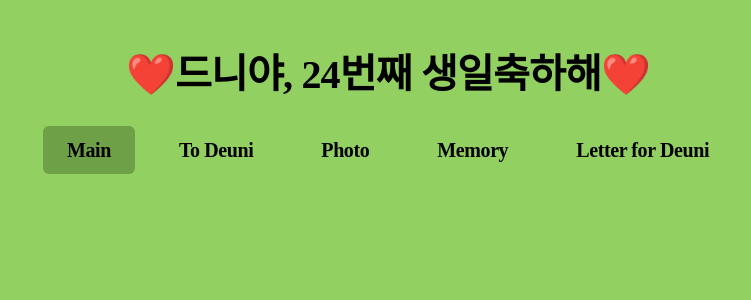
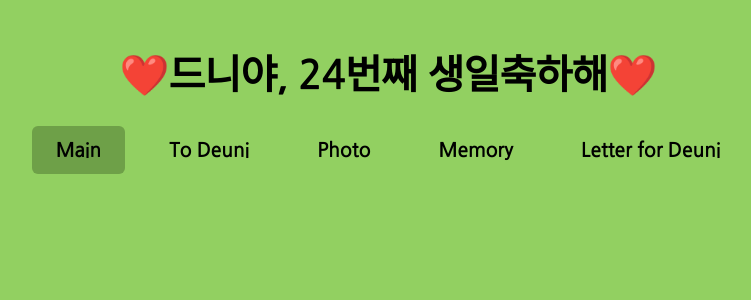
Before and after one commit to osohyun0224/HBD-Deuni-for-Deploy, a Next.js app: page / in a window 1280 px wide. Shown: the top 300 px of the page, without its empty margins (252-1003 px from the left). Built offline with nearby package versions, Linux system fonts and the light colour scheme.

Commit message:
Feat: Nanum+Pen+Script 폰트 적용

```diff
--- a/src/pages/_document.tsx
+++ b/src/pages/_document.tsx
@@ -1,4 +1,4 @@
-import Document, { DocumentContext } from 'next/document'
+import Document, { Html, Head, Main, NextScript, DocumentContext } from 'next/document'
 import { ServerStyleSheet } from 'styled-components'
 
 class MyDocument extends Document {
@@ -27,6 +27,22 @@
       sheet.seal()
     }
   }
+
+  render() {
+    return (
+      <Html>
+        <Head>
+          <link rel="preconnect" href="https://fonts.googleapis.com" />
+          <link rel="preconnect" href="https://fonts.gstatic.com" crossorigin />
+          <link href="https://fonts.googleapis.com/css2?family=Nanum+Gothic:wght@400;700;800&family=Nanum+Pen+Script&display=swap" rel="stylesheet" />
+        </Head>
+        <body>
+          <Main />
+          <NextScript />
+        </body>
+      </Html>
+    )
+  }
 }
 
-export default MyDocument
+export default MyDocument;
```
